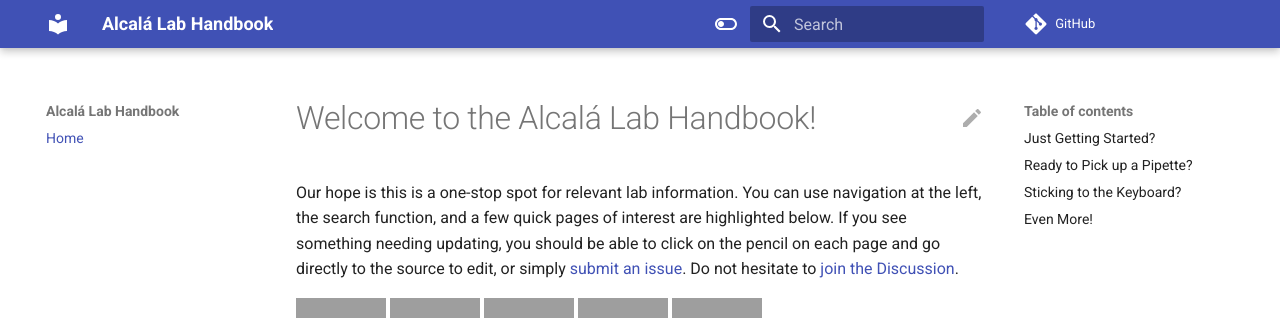
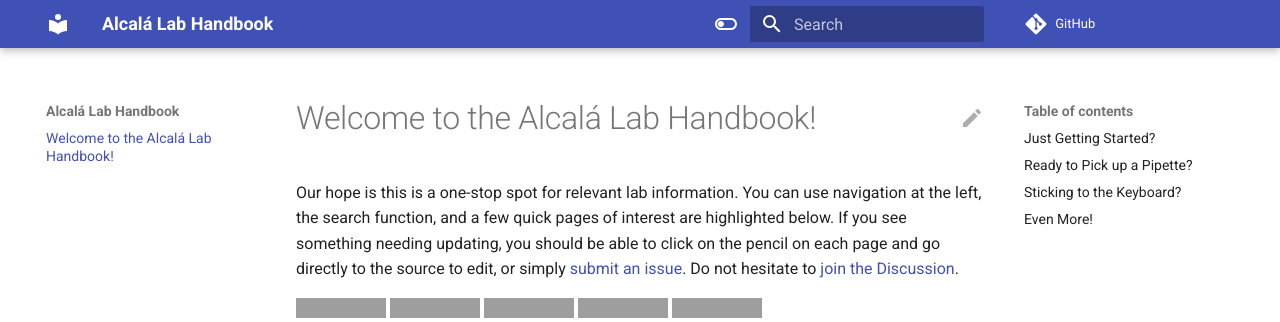
Before and after one commit to AlcalaLab/resources, an MkDocs documentation site: the page built from docs/index.md, in a window 1280 px wide. Shown: the top 322 px of the page. Built offline with MkDocs 1.6.1 and Material for MkDocs 9.7.7, drawn with Linux system fonts in a browser that asks for light colours; comment, search, counter and statistics services are not loaded; some of the changed lines change nothing that is shown; grey boxes are pictures that could not be loaded.

Commit message:
Update mkdocs.yml

```diff
--- a/mkdocs.yml
+++ b/mkdocs.yml
@@ -33,8 +33,8 @@ markdown_extensions:
   - pymdownx.highlight
   - pymdownx.superfences
 
-nav:
-   - Home: 'index.md'
+#nav:
+   #- Home: 'index.md'
 
  #  - 'Lab Culture':
 
```
